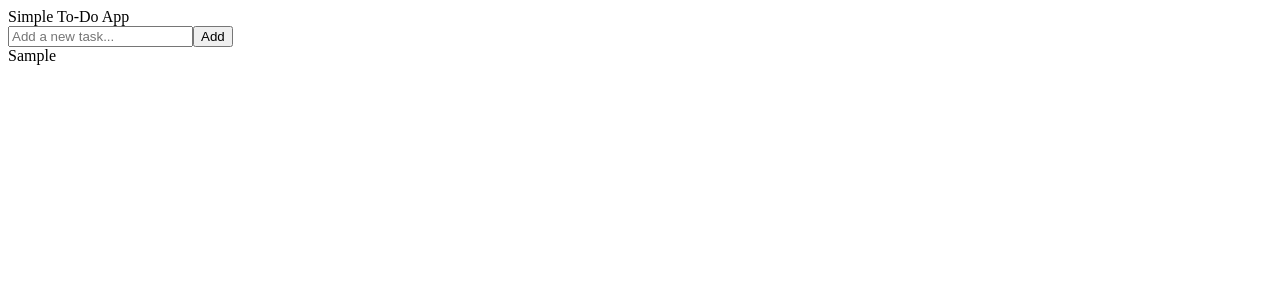
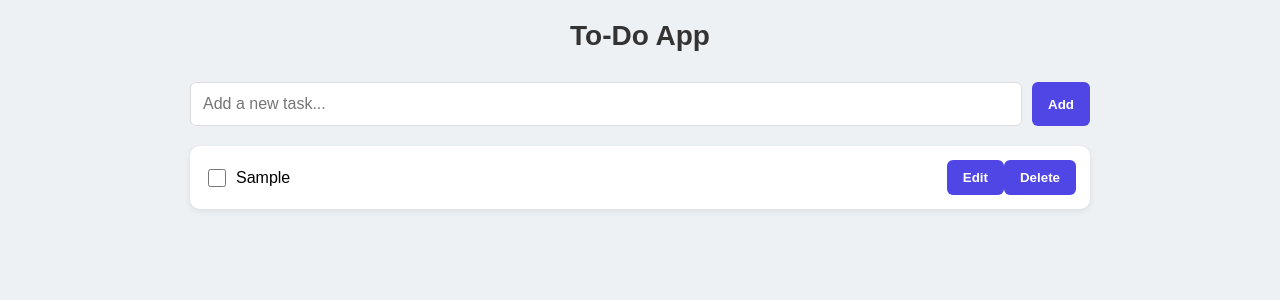
Before and after one commit to Sweety-Mitra/ToDo_List, a React (Vite) app: page / in a window 1280 px wide. Both pictures are taken after typing "Sample" into the empty fields and a click on the button "Add". Shown: the top 300 px of the page. Built offline with nearby package versions, Linux system fonts and the light colour scheme.

Commit message:
Edit and Delete feture added

```diff
--- a/src/App.jsx
+++ b/src/App.jsx
@@ -7,15 +7,40 @@ function App() {
 
   const addTodo = (text) => {
     if (!text.trim()) return;
-    setTodos([...todos, { id: Date.now(), text }]);
+    setTodos([...todos, { id: Date.now(), text, completed: false }]);
+  };
+
+  const deleteTodo = (id) => {
+    setTodos(todos.filter((item) => item.id !== id));
+  };
+
+  const editTodo = (id, newText) => {
+    setTodos(
+      todos.map((item) =>
+        item.id === id ? { ...item, text: newText } : item
+      )
+    );
+  };
+
+  const toggleComplete = (id) => {
+    setTodos(
+      todos.map((item) =>
+        item.id === id ? { ...item, completed: !item.completed } : item
+      )
+    );
   };
 
   return (
     <div className="app-container">
       <Header />
-
       <div className="left-section">
-        <ToDoList todos={todos} addTodo={addTodo} />
+        <ToDoList
+          todos={todos}
+          addTodo={addTodo}
+          deleteTodo={deleteTodo}
+          editTodo={editTodo}
+          toggleComplete={toggleComplete}
+        />
       </div>
     </div>
   );
--- a/src/components/Header.jsx
+++ b/src/components/Header.jsx
@@ -1,5 +1,5 @@
 function Header() {
-  return <div className="header">Simple To-Do App</div>;
+  return <div className="header">To-Do App</div>;
 }
 
 export default Header;
--- a/src/components/ToDoItem.jsx
+++ b/src/components/ToDoItem.jsx
@@ -0,0 +1,47 @@
+import { useState } from "react";
+
+function ToDoItem({ item, deleteTodo, editTodo, toggleComplete }) {
+  const [isEditing, setIsEditing] = useState(false);
+  const [editText, setEditText] = useState(item.text);
+
+  const saveEdit = () => {
+    editTodo(item.id, editText);
+    setIsEditing(false);
+  };
+
+  return (
+    <div className={`todo-item ${item.completed ? "completed" : ""}`}>
+
+      {/* Checkbox to mark complete */}
+      <input
+        type="checkbox"
+        checked={item.completed}
+        onChange={() => toggleComplete(item.id)}
+        style={{ marginRight: "10px" }}
+      />
+
+      {/* Editing mode */}
+      {isEditing ? (
+        <input
+          value={editText}
+          onChange={(e) => setEditText(e.target.value)}
+          style={{ flex: 1, marginRight: "10px" }}
+        />
+      ) : (
+        <span style={{ flex: 1 }}>{item.text}</span>
+      )}
+
+      {/* Edit / Save */}
+      {isEditing ? (
+        <button onClick={saveEdit}>Save</button>
+      ) : (
+        <button onClick={() => setIsEditing(true)}>Edit</button>
+      )}
+
+      {/* Delete */}
+      <button onClick={() => deleteTodo(item.id)}>Delete</button>
+    </div>
+  );
+}
+
+export default ToDoItem;
--- a/src/components/ToDoList.jsx
+++ b/src/components/ToDoList.jsx
@@ -1,6 +1,7 @@
 import { useState } from "react";
+import ToDoItem from "./ToDoItem";
 
-function ToDoList({ todos, addTodo }) {
+function ToDoList({ todos, addTodo, deleteTodo, editTodo, toggleComplete }) {
   const [input, setInput] = useState("");
 
   const handleAdd = () => {
@@ -10,7 +11,6 @@ function ToDoList({ todos, addTodo }) {
 
   return (
     <>
-      {/* Input Box */}
       <div className="add-box">
         <input
           type="text"
@@ -21,11 +21,14 @@ function ToDoList({ todos, addTodo }) {
         <button onClick={handleAdd}>Add</button>
       </div>
 
-      {/* Simple List */}
       {todos.map((item) => (
-        <div key={item.id} className="todo-item">
-          {item.text}
-        </div>
+        <ToDoItem
+          key={item.id}
+          item={item}
+          deleteTodo={deleteTodo}
+          editTodo={editTodo}
+          toggleComplete={toggleComplete}
+        />
       ))}
     </>
   );
--- a/src/index.css
+++ b/src/index.css
@@ -0,0 +1,107 @@
+/* Global */
+body {
+  margin: 0;
+  font-family: Arial, sans-serif;
+  background: #eef1f4;
+}
+
+.app-container {
+  max-width: 900px;
+  margin: auto;
+  padding: 20px;
+}
+
+/* Header */
+.header {
+  text-align: center;
+  font-size: 28px;
+  font-weight: bold;
+  margin-bottom: 30px;
+  color: #333;
+}
+
+/* Layout */
+.todo-layout {
+  display: flex;
+  gap: 20px;
+}
+
+/* Left Section */
+.left-section {
+  flex: 3;
+}
+
+/* Right Section */
+.right-section {
+  flex: 1;
+  display: flex;
+  justify-content: center;
+  align-items: flex-start;
+}
+
+button {
+  padding: 10px 16px;
+  border: none;
+  border-radius: 6px;
+  cursor: pointer;
+  background: #4f46e5;
+  color: white;
+  font-weight: bold;
+  transition: 0.3s ease;
+}
+
+button:hover {
+  background: #3e3acb;
+}
+
+/* Add Box */
+.add-box {
+  display: flex;
+  gap: 10px;
+  margin-bottom: 20px;
+}
+
+.add-box input {
+  flex: 1;
+  padding: 12px;
+  border-radius: 6px;
+  border: 1px solid #ddd;
+  font-size: 16px;
+}
+
+/* Todo Item */
+.todo-item {
+  background: white;
+  padding: 14px;
+  border-radius: 10px;
+  margin-bottom: 12px;
+  display: flex;
+  justify-content: space-between;
+  align-items: center;
+  box-shadow: 0 2px 6px rgba(0,0,0,0.08);
+  transition: transform 0.2s ease;
+}
+
+.todo-item:hover {
+  transform: scale(1.01);
+}
+
+.todo-actions button {
+  margin-left: 8px;
+  padding: 8px 12px;
+  font-size: 14px;
+}
+
+/* Completed Style */
+.completed {
+  text-decoration: line-through;
+  opacity: 0.55;
+}
+
+/* Checkbox adjustments (better alignment) */
+.todo-item input[type="checkbox"] {
+  width: 18px;
+  height: 18px;
+  margin-right: 10px;
+  cursor: pointer;
+}
```
